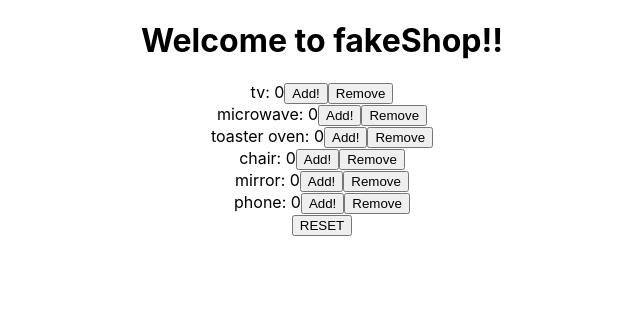
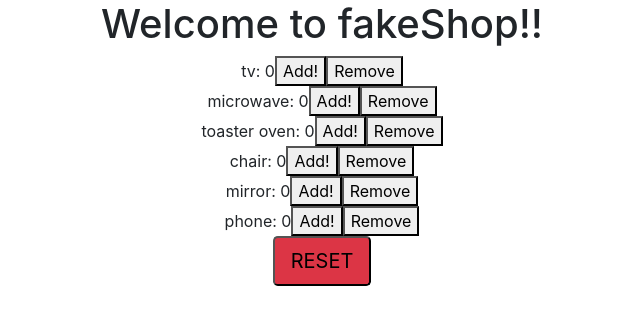
Before and after one commit to dengxinjuan/react-redux-shoply, a React (Create React App) app: page /cart in a window 1280 px wide. Shown: the top 324 px of the page, without its empty margins (318-958 px from the left). Built offline with nearby package versions, Linux system fonts and the light colour scheme.

Commit message:
need to add navbar and css

```diff
--- a/package.json
+++ b/package.json
@@ -6,7 +6,9 @@
     "@testing-library/jest-dom": "^5.11.10",
     "@testing-library/react": "^11.2.5",
     "@testing-library/user-event": "^12.8.3",
+    "bootstrap": "^4.6.0",
     "react": "^17.0.2",
+    "react-bootstrap": "^1.5.2",
     "react-dom": "^17.0.2",
     "react-redux": "^7.2.3",
     "react-router-dom": "^5.2.0",
--- a/src/App.js
+++ b/src/App.js
@@ -1,4 +1,5 @@
 import "./App.css";
+import ProductList from "./ProductList";
 
 import Routed from "./Route";
 
--- a/src/Cart.js
+++ b/src/Cart.js
@@ -17,7 +17,9 @@ const Cart = () => {
   return (
     <div>
       {cartItems}
-      <button onClick={() => dispath(reset())}>RESET</button>
+      <button className="btn-lg bg-danger" onClick={() => dispath(reset())}>
+        RESET
+      </button>
     </div>
   );
 };
--- /dev/null
+++ b/src/Homepage.js
@@ -0,0 +1,5 @@
+const Homepage = () => {
+  return <div>Homepage</div>;
+};
+
+export default Homepage;
--- a/src/Route.js
+++ b/src/Route.js
@@ -3,10 +3,14 @@ import { Route, Switch } from "react-router-dom";
 import ProductList from "./ProductList";
 import ProductDetail from "./ProductDetail";
 import Cart from "./Cart";
+import Homepage from "./Homepage";
 
 const Routed = () => {
   return (
     <Switch>
+      <Route exact path="/">
+        <Homepage />
+      </Route>
       <Route exact path="/list">
         <ProductList />
       </Route>
--- a/src/index.js
+++ b/src/index.js
@@ -8,6 +8,7 @@ import { Provider } from "react-redux"; //set up react-redux
 import { createStore } from "redux";
 import rootReducer from "./rootReducer";
 import { BrowserRouter } from "react-router-dom";
+import "bootstrap/dist/css/bootstrap.min.css";
 
 const store = createStore(
   rootReducer /* preloadedState, */,
```
Also changed, not shown: 1 other file (tests, documents, lock files or other folders).
